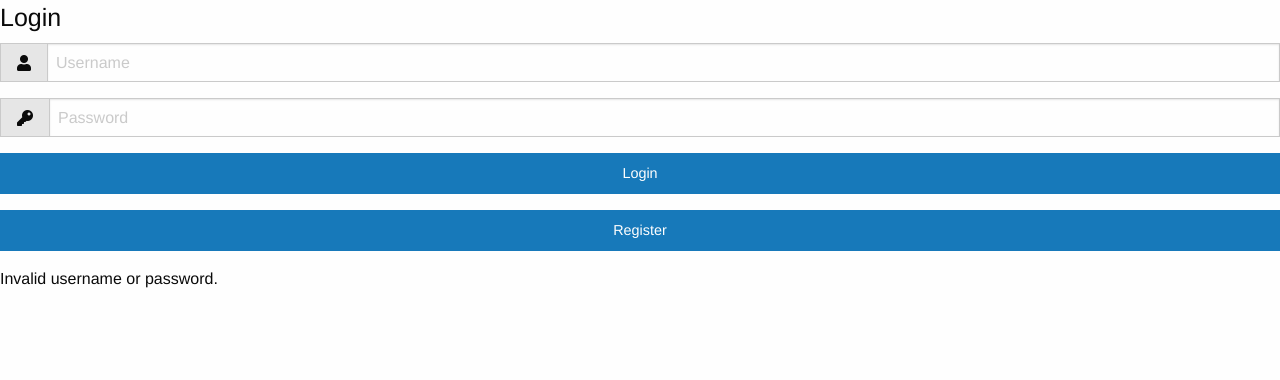
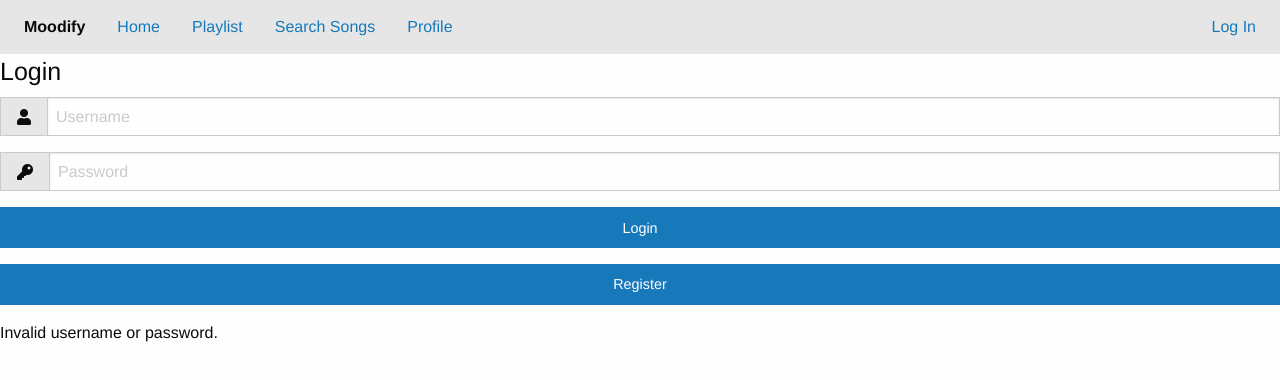
Before and after one commit to ssterling27/Project2, a website: page public/auth.html in a window 1280 px wide. Drawn offline with nearby package versions, Linux system fonts and the light colour scheme.

Commit message:
added top bar to auth html

```diff
--- a/public/auth.html
+++ b/public/auth.html
@@ -11,6 +11,23 @@
       integrity="sha384-AYmEC3Yw5cVb3ZcuHtOA93w35dYTsvhLPVnYs9eStHfGJvOvKxVfELGroGkvsg+p" crossorigin="anonymous" />
     <link rel="stylesheet" href="./assets/css/auth.css">
 </head>
+<!-- Top Bar   -->
+<div class="top-bar">
+  <div class="top-bar-left">
+    <ul class="menu">
+      <li class="menu-text">Moodify</li>
+      <li><a href="index.html">Home</a></li>
+      <li><a href="playlist.html">Playlist</a></li>
+      <li><a href="songs.html">Search Songs</a></li>
+      <li><a href="profile.html">Profile</a></li>
+    </ul>
+  </div>
+  <div class="top-bar-right">
+    <ul class="menu">
+      <li><a href="auth.html">Log In</a></li>
+    </ul>
+  </div>
+</div>
 <body>
   <form>
     <div class="form-icons">
```
Also changed, not shown: README.md.
